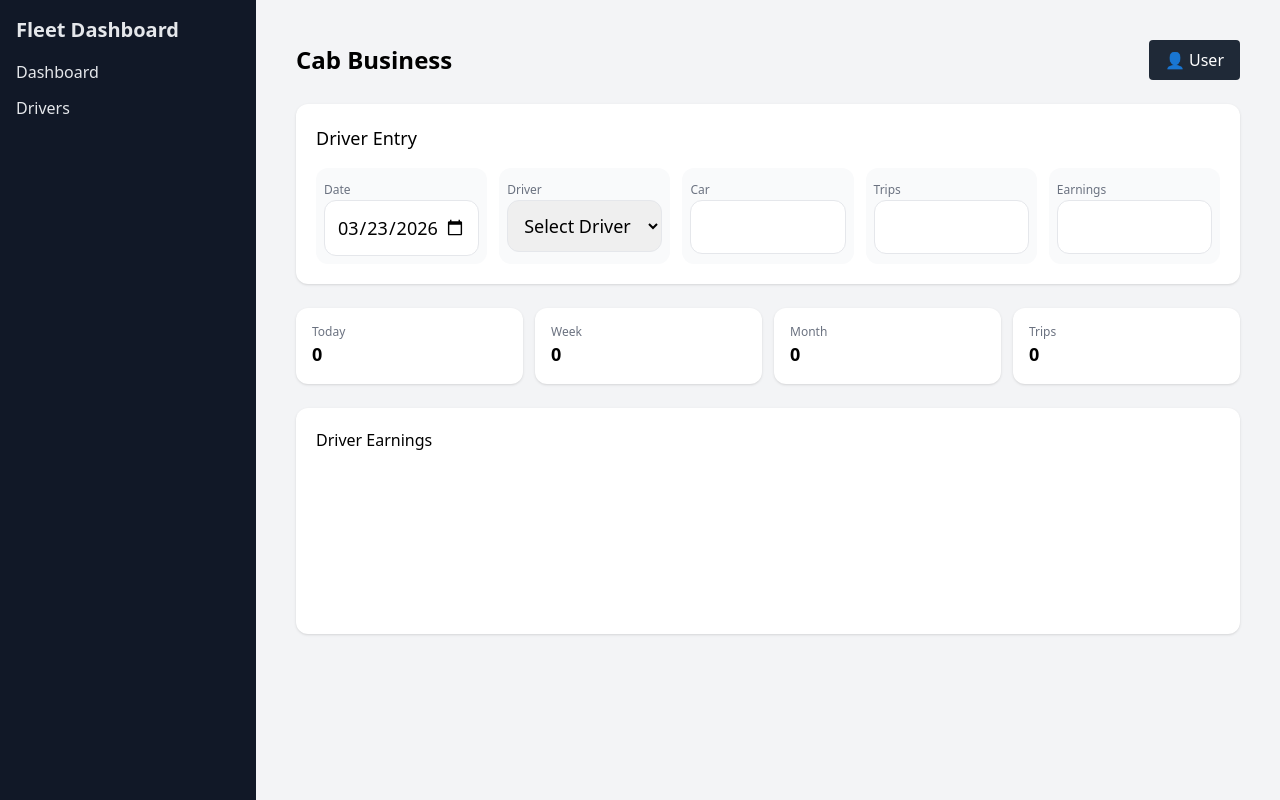
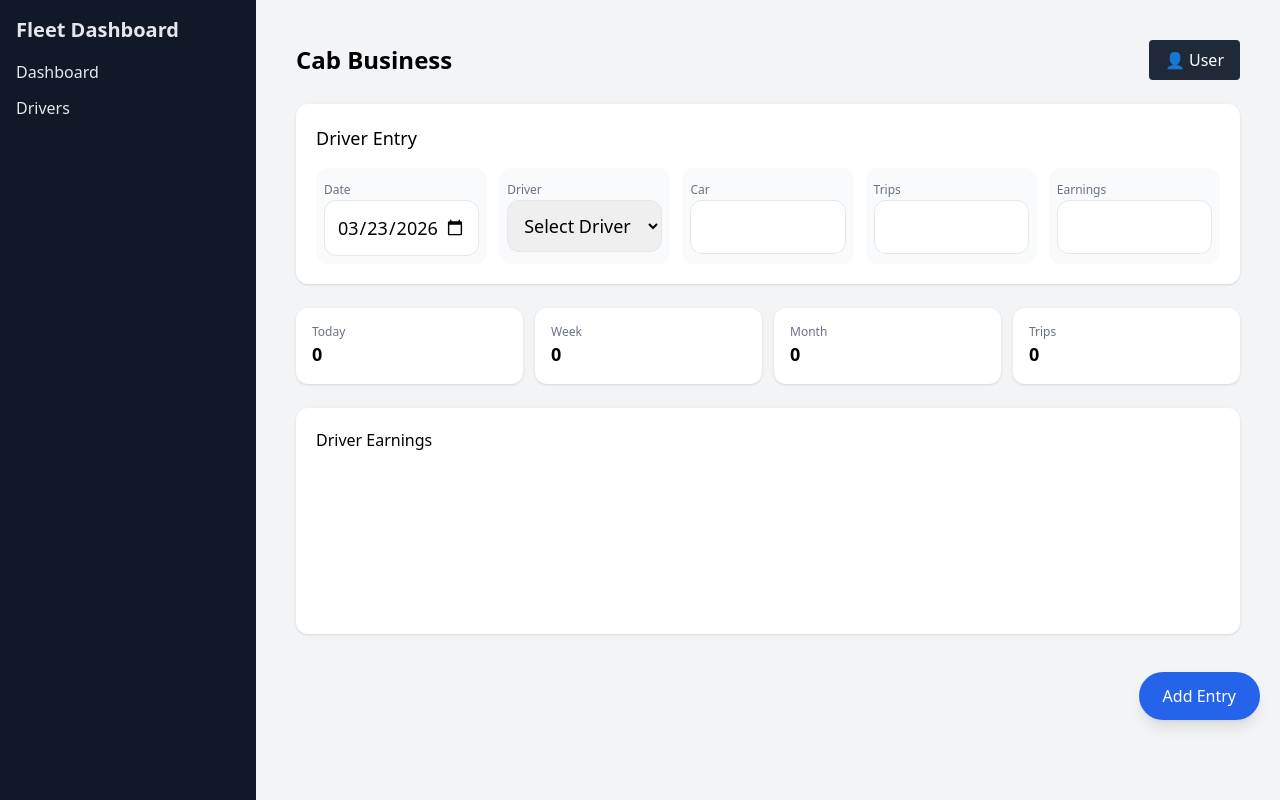
Before and after one commit to gokulavanivenkatesan23-stack/CabDashboard, a website: page public/index.html in a window 1280 px wide. Drawn offline with nearby package versions, Linux system fonts and the light colour scheme; no server answers.

Commit message:
add entry button fixes

```diff
--- a/public/index.html
+++ b/public/index.html
@@ -125,7 +125,7 @@
 
 <!-- Floating Add Button -->
 <button onclick="saveData()"
-class="fixed bottom-20 right-5 bg-blue-600 text-white px-6 py-3 rounded-full shadow-lg md:hidden">
+class="fixed bottom-20 right-5 bg-blue-600 text-white px-6 py-3 rounded-full shadow-lg z-50">
 Add Entry
 </button>
 
```
